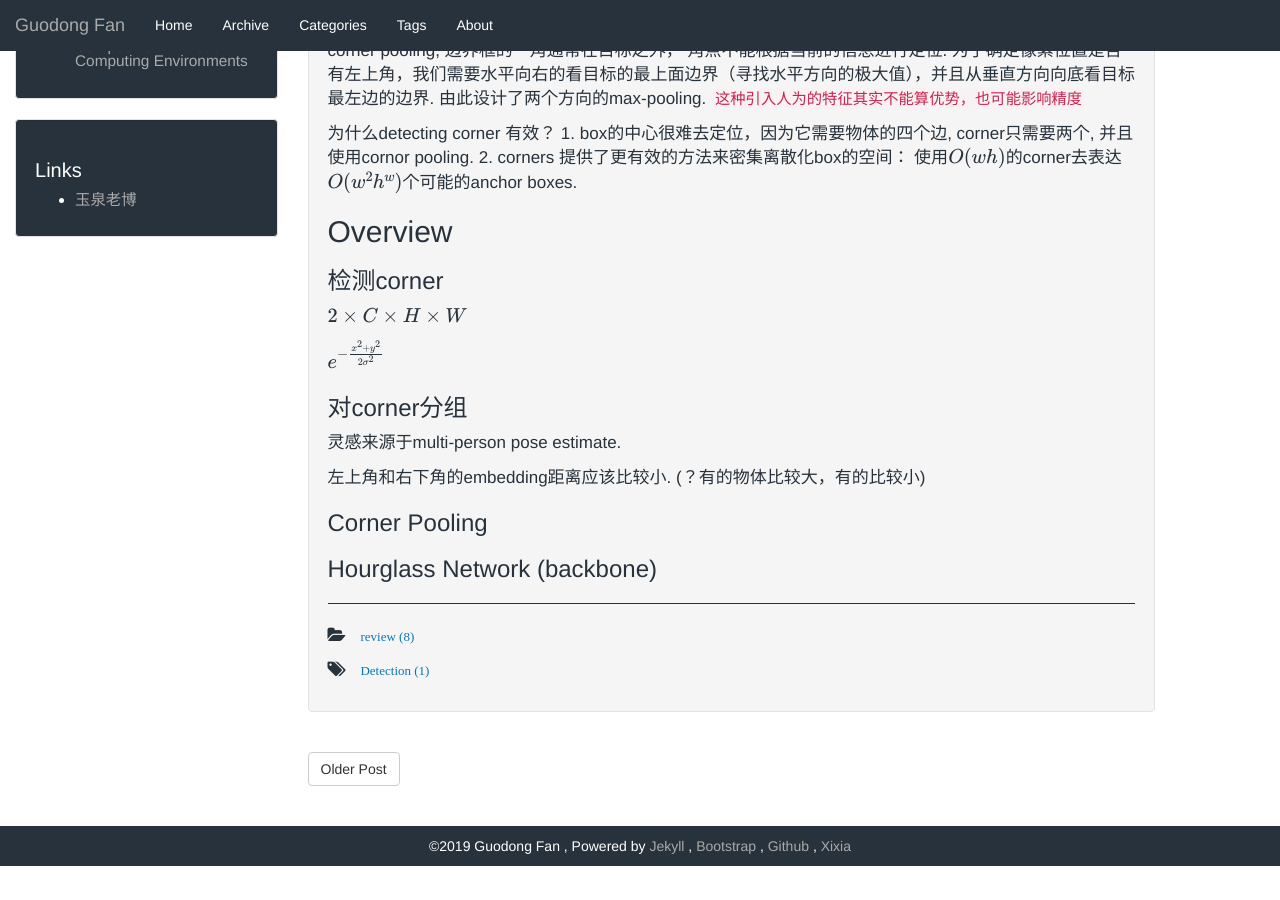
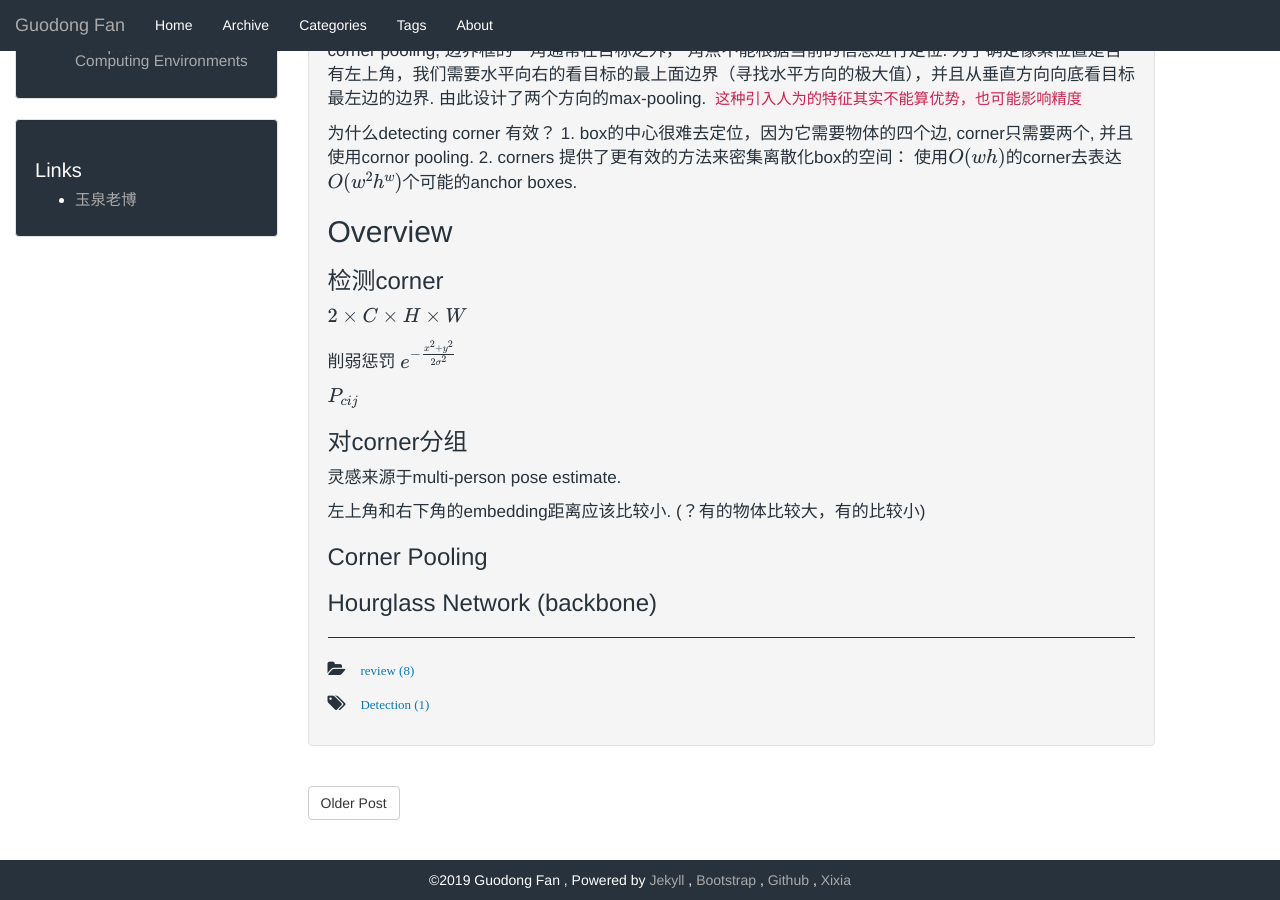
Before and after one commit to GuodongFan/GuodongFan.github.io, a Jekyll site: the page built from _posts/2019-08-12-CornerNet.md, in a window 1280 px wide and 900 px high, scrolled down 534 px. Built offline with Jekyll 4.4.1, drawn with Linux system fonts in a browser that asks for light colours; our own code applies the rules of GitHub Pages for plain Markdown files; formulas are drawn with MathJax 3; before the commit the page ends 1400 px from its top, so only the background shows below that.

Commit message:
Update 2019-08-12-CornerNet.md

```diff
--- a/_posts/2019-08-12-CornerNet.md
+++ b/_posts/2019-08-12-CornerNet.md
@@ -29,7 +29,9 @@ corner pooling, 边界框的一角通常在目标之外， 角点不能根据当
 ### 检测corner
 $2\times C\times H\times W$
 
-$e^{-\frac{x^2+y^2}{2\sigma ^2}}$
+削弱惩罚 $e^{-\frac{x^2+y^2}{2\sigma ^2}}$
+
+$P_{cij}$
 
 ### 对corner分组
 灵感来源于multi-person pose estimate.
```
